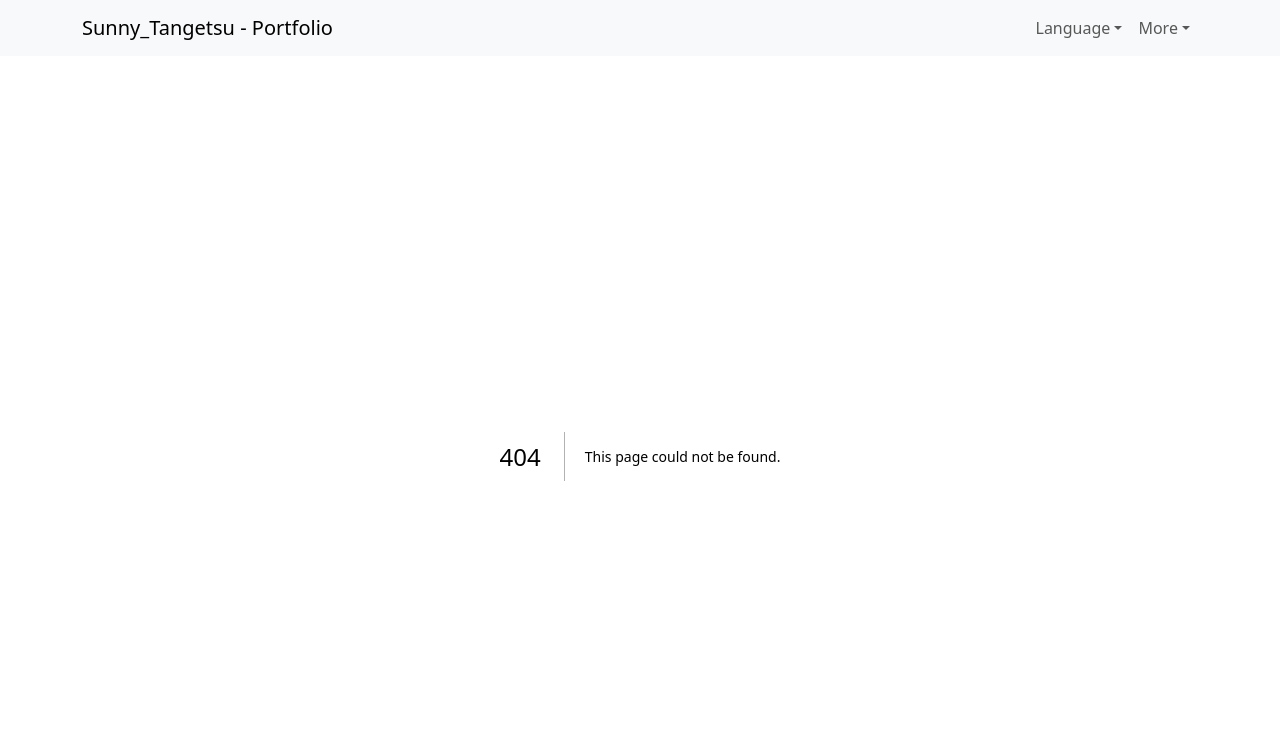
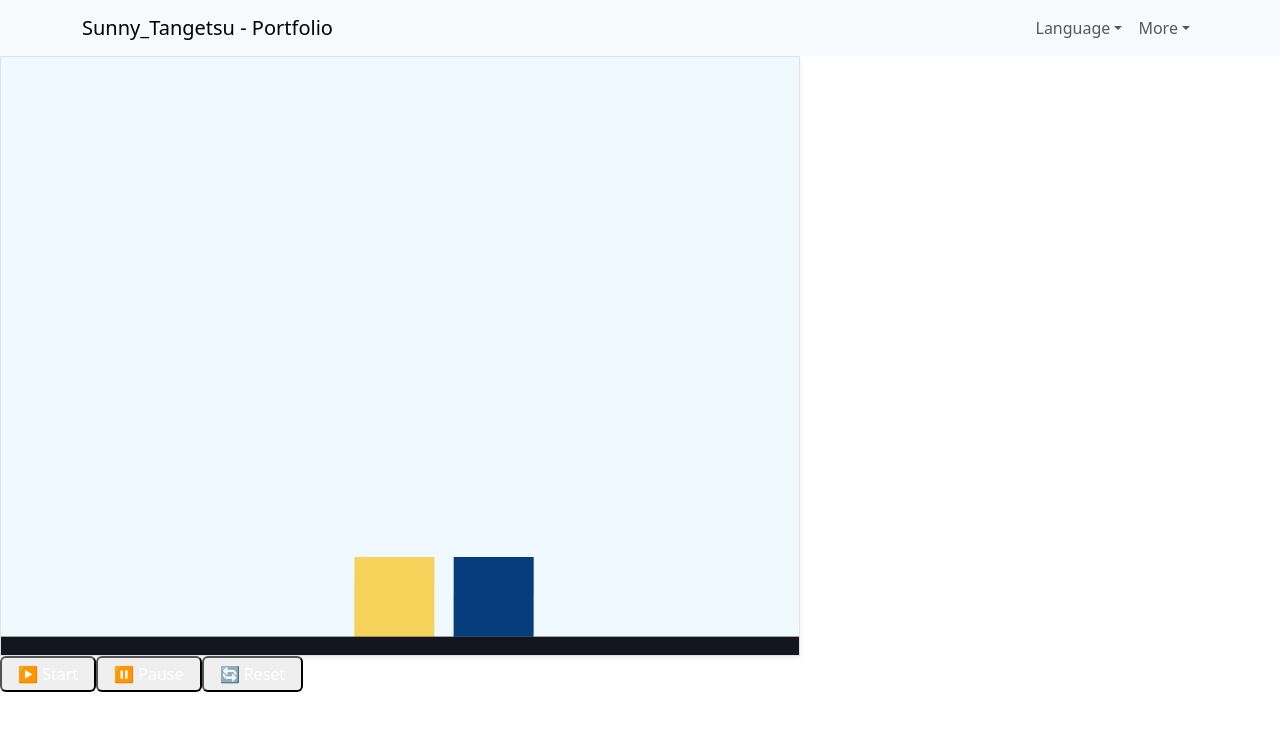
Before and after one commit to MasaoMinn/kinotsuki-vercel-app, a Next.js app: page /test in a window 1280 px wide. Before the commit this address had no page. Shown: the top 730 px of the page. Built offline with nearby package versions, Linux system fonts and the light colour scheme.

Commit message:
引入matter-js并且在test页面做了可运行demo，先存个档

```diff
--- a/package.json
+++ b/package.json
@@ -19,6 +19,7 @@
     "i18next": "^25.5.2",
     "i18next-browser-languagedetector": "^8.2.0",
     "lucide-react": "^0.544.0",
+    "matter-js": "^0.20.0",
     "motion": "^12.23.24",
     "next": "^16.0.1",
     "react": "^19.2.0",
@@ -31,6 +32,7 @@
   "devDependencies": {
     "@eslint/eslintrc": "^3",
     "@tailwindcss/postcss": "^4",
+    "@types/matter-js": "^0.20.2",
     "@types/node": "^20",
     "@types/react": "^19",
     "@types/react-dom": "^19",
--- a/src/app/page.tsx
+++ b/src/app/page.tsx
@@ -79,6 +79,11 @@ const Main = () => {
   }, []);
   return (
     <Container className="" style={theme === 'light' ? { ...lightTheme } : { ...darkTheme }} fluid>
+      <Row>
+        <Col xs={12} md={8} className="d-flex justify-content-center align-items-center">
+
+        </Col>
+      </Row>
       <Row className="justify-content-center align-items-center" style={{ minHeight: "260px", marginBottom: "2rem" }}>
         <Col xs={12} md={4} className="d-flex justify-content-center align-items-center">
           <Image
--- /dev/null
+++ b/src/app/test/page.tsx
@@ -0,0 +1,34 @@
+"use client"
+import MatterDemo, { MatterDemoHandle } from "@/components/layout/BubblesBoard";
+import { useRef } from "react";
+
+export default function Page() {
+  const ref = useRef<MatterDemoHandle>(null);
+
+  return (
+    <div className="flex flex-col items-center gap-4 mt-10">
+      <MatterDemo ref={ref} width={800} height={600} background="#f0f9ff" />
+
+      <div className="space-x-2">
+        <button
+          onClick={() => ref.current?.start()}
+          className="px-3 py-1 bg-green-500 text-white rounded"
+        >
+          ▶️ Start
+        </button>
+        <button
+          onClick={() => ref.current?.pause()}
+          className="px-3 py-1 bg-yellow-500 text-white rounded"
+        >
+          ⏸ Pause
+        </button>
+        <button
+          onClick={() => ref.current?.reset()}
+          className="px-3 py-1 bg-blue-500 text-white rounded"
+        >
+          🔄 Reset
+        </button>
+      </div>
+    </div>
+  );
+}
--- a/src/components/boxed/Toast.tsx
+++ b/src/components/boxed/Toast.tsx
@@ -5,7 +5,7 @@ import { Toast } from 'react-bootstrap';
 import { useTranslation } from 'react-i18next';
 import { useToastStore } from '@/app/store/ToastStore';
 import { useTheme, darkTheme, lightTheme } from './ThemeProvider';
-import './toast.css';
+import { motion } from 'motion/react';
 
 export const MyToast = (props: ToastPayload) => {
   const { t } = useTranslation();
@@ -67,10 +67,16 @@ export const MyToast = (props: ToastPayload) => {
   };
 
   return (
+    <motion.div
+      initial={{ opacity: 0, scale: 0 }}
+      animate={{ opacity: show ? 1 : 0, scale: show ? 1 : 0.9 }}
+      exit={{ opacity: 0, scale: 0 }}
+      transition={{ duration: 0.24 }}
+      whileHover={{ scale: 1.1 }}
+    >
       <Toast
         show={show}
         onClose={handleClose}
-      className="fade"
         style={theme === 'light' ? { ...lightTheme } : { ...darkTheme }}
       >
         <Toast.Header>
@@ -79,5 +85,6 @@ export const MyToast = (props: ToastPayload) => {
         </Toast.Header>
         <Toast.Body>{finalMessage}</Toast.Body>
       </Toast>
+    </motion.div>
   );
 };
--- a/src/components/boxed/toast.css
+++ /dev/null
@@ -1,13 +0,0 @@
-/* Global toast animations */
-
-/* Base fade: uses Bootstrap's .fade/.show pattern but with a smoother transition */
-.fade {
-  opacity: 0;
-  transform: translateY(8px);
-  transition: opacity 240ms cubic-bezier(.4,0,.2,1), transform 240ms cubic-bezier(.4,0,.2,1);
-}
-
-.show {
-  opacity: 1;
-  transform: translateY(0);
-}
--- /dev/null
+++ b/src/components/layout/BubblesBoard.tsx
@@ -0,0 +1,168 @@
+"use client";
+
+import {
+  useEffect,
+  useRef,
+  useImperativeHandle,
+  forwardRef,
+  useState,
+  useCallback,
+} from "react";
+import {
+  Engine,
+  Render,
+  Runner,
+  Bodies,
+  Composite,
+  Body,
+  World,
+} from "matter-js";
+
+export interface MatterDemoHandle {
+  start: () => void;
+  pause: () => void;
+  reset: () => void;
+  getEngine: () => Engine | null;
+}
+
+export interface MatterDemoProps {
+  width?: number;
+  height?: number;
+  background?: string;
+  wireframes?: boolean;
+  autoRun?: boolean;
+  createBodies?: (ctx: {
+    Engine: typeof Engine;
+    Render: typeof Render;
+    Runner: typeof Runner;
+    Bodies: typeof Bodies;
+    Composite: typeof Composite;
+    Body: typeof Body;
+    World: typeof World;
+  }) => Body[];
+  className?: string;
+}
+
+const MatterDemo = forwardRef<MatterDemoHandle, MatterDemoProps>(
+  (
+    {
+      width = 800,
+      height = 600,
+      background = "#f8fafc",
+      wireframes = false,
+      autoRun = true,
+      createBodies,
+      className = "",
+    },
+    ref
+  ) => {
+    const containerRef = useRef<HTMLDivElement>(null);
+    const engineRef = useRef<Engine | null>(null);
+    const renderRef = useRef<Render | null>(null);
+    const runnerRef = useRef<Runner | null>(null);
+    const [isRunning, setIsRunning] = useState(autoRun);
+
+    const initializeMatter = useCallback(() => {
+      const container = containerRef.current;
+      if (!container) return;
+
+      const engine = Engine.create();
+      const render = Render.create({
+        element: container,
+        engine,
+        options: {
+          width,
+          height,
+          background,
+          wireframes,
+        },
+      });
+      const runner = Runner.create();
+
+      engineRef.current = engine;
+      renderRef.current = render;
+      runnerRef.current = runner;
+
+      const defaultBodies: Body[] = [
+        Bodies.rectangle(400, 200, 80, 80),
+        Bodies.rectangle(450, 50, 80, 80),
+        Bodies.rectangle(400, 610, 810, 60, { isStatic: true }),
+      ];
+
+      const bodies =
+        createBodies?.({
+          Engine,
+          Render,
+          Runner,
+          Bodies,
+          Composite,
+          Body,
+          World,
+        }) ?? defaultBodies;
+
+      Composite.add(engine.world, bodies);
+
+      if (autoRun) {
+        Render.run(render);
+        Runner.run(runner, engine);
+        setIsRunning(true);
+      }
+    }, [width, height, background, wireframes, autoRun, createBodies]);
+
+    const cleanupMatter = useCallback(() => {
+      if (renderRef.current) {
+        Render.stop(renderRef.current);
+        renderRef.current.canvas.remove();
+        renderRef.current.textures = {};
+      }
+      if (runnerRef.current) Runner.stop(runnerRef.current);
+      if (engineRef.current) Engine.clear(engineRef.current);
+      engineRef.current = null;
+      renderRef.current = null;
+      runnerRef.current = null;
+      setIsRunning(false);
+    }, []);
+
+    useEffect(() => {
+      initializeMatter();
+      return cleanupMatter;
+    }, [initializeMatter, cleanupMatter]);
+
+    useImperativeHandle(ref, (): MatterDemoHandle => ({
+      start: () => {
+        const engine = engineRef.current;
+        const render = renderRef.current;
+        const runner = runnerRef.current;
+        if (!engine || !render || !runner || isRunning) return;
+        Render.run(render);
+        Runner.run(runner, engine);
+        setIsRunning(true);
+      },
+      pause: () => {
+        const render = renderRef.current;
+        const runner = runnerRef.current;
+        if (!render || !runner || !isRunning) return;
+        Render.stop(render);
+        Runner.stop(runner);
+        setIsRunning(false);
+      },
+      reset: () => {
+        cleanupMatter();
+        initializeMatter();
+      },
+      getEngine: () => engineRef.current,
+    }));
+
+    return (
+      <div
+        ref={containerRef}
+        className={`relative overflow-hidden rounded-xl border shadow-sm ${className}`}
+        style={{ width, height }}
+      />
+    );
+  }
+);
+
+MatterDemo.displayName = "MatterDemo";
+
+export default MatterDemo;
--- /dev/null
+++ b/src/utils/color.ts
@@ -0,0 +1,44 @@
+
+
+export function seededColor(seed: number) {
+  // simple LCG
+  const s = (seed * 9301 + 49297) % 233280;
+  const rand = s / 233280;
+  // generate hue from rand
+  const h = Math.floor(rand * 360);
+  const sPerc = 60 + Math.floor(rand * 20);
+  const l = 50;
+  // convert HSL to hex
+  return hslToHex(h, sPerc, l);
+}
+
+function hslToHex(h: number, s: number, l: number) {
+  s /= 100;
+  l /= 100;
+  const k = (n: number) => (n + h / 30) % 12;
+  const a = s * Math.min(l, 1 - l);
+  const f = (n: number) =>
+    l - a * Math.max(Math.min(k(n) - 3, 9 - k(n), 1), -1);
+  const toHex = (x: number) => {
+    const v = Math.round(255 * x).toString(16).padStart(2, '0');
+    return v;
+  };
+  return `#${toHex(f(0))}${toHex(f(8))}${toHex(f(4))}`;
+}
+
+export function invertHex(hex: string) {
+  // normalize
+  const hx = hex.replace('#', '');
+  const r = parseInt(hx.substring(0, 2), 16);
+  const g = parseInt(hx.substring(2, 4), 16);
+  const b = parseInt(hx.substring(4, 6), 16);
+  // luminance check -> pick black or white if extreme
+  const lum = (0.299 * r + 0.587 * g + 0.114 * b) / 255;
+  if (lum > 0.6) return '#000000';
+  if (lum < 0.35) return '#ffffff';
+  // otherwise invert color
+  const ir = (255 - r).toString(16).padStart(2, '0');
+  const ig = (255 - g).toString(16).padStart(2, '0');
+  const ib = (255 - b).toString(16).padStart(2, '0');
+  return `#${ir}${ig}${ib}`;
+}
```
Also changed, not shown: src/components/boxed/Bubble.tsx (added, +82 -0 lines), src/components/boxed/ThumbVote.tsx (+9 -7 lines), 1 other file (tests, documents, lock files or other folders). Lines whose indentation alone changed are shown as unchanged.
